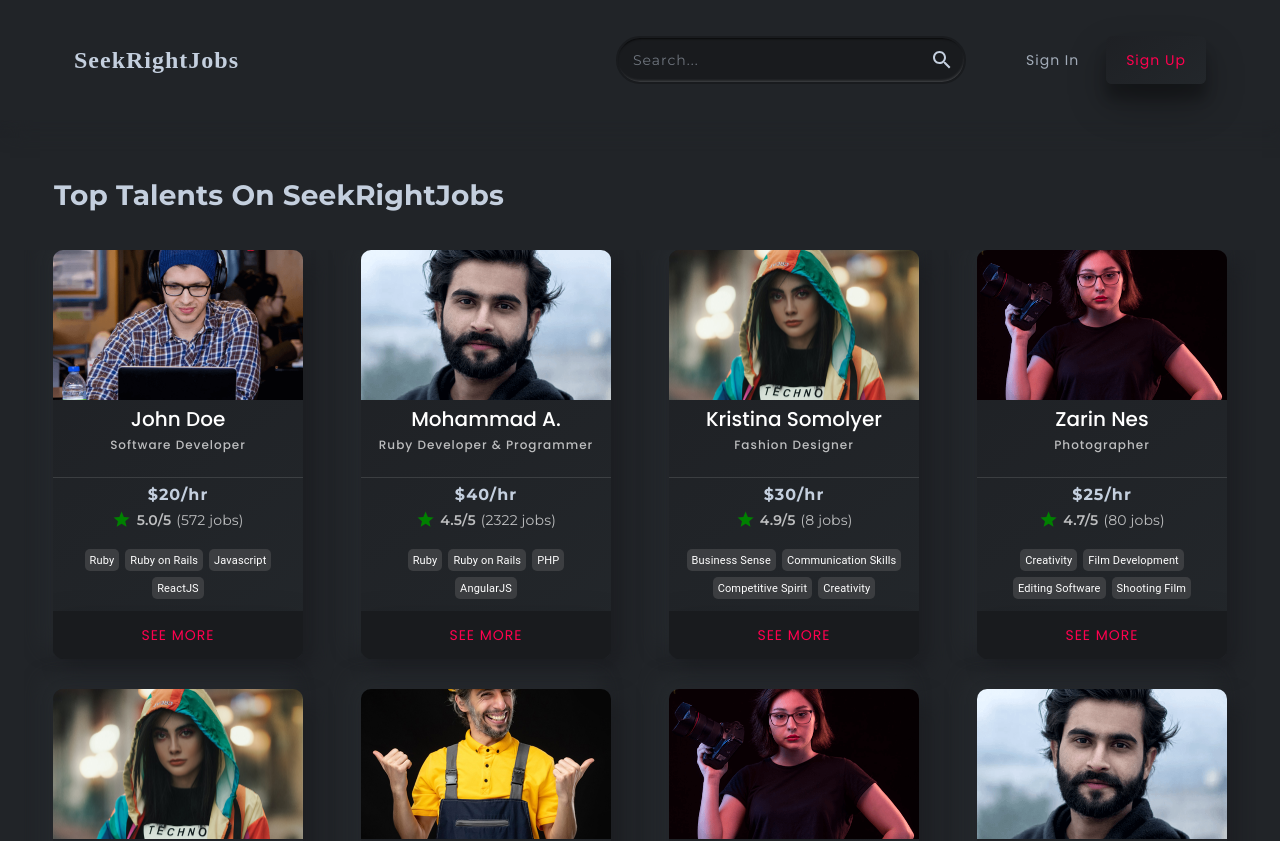
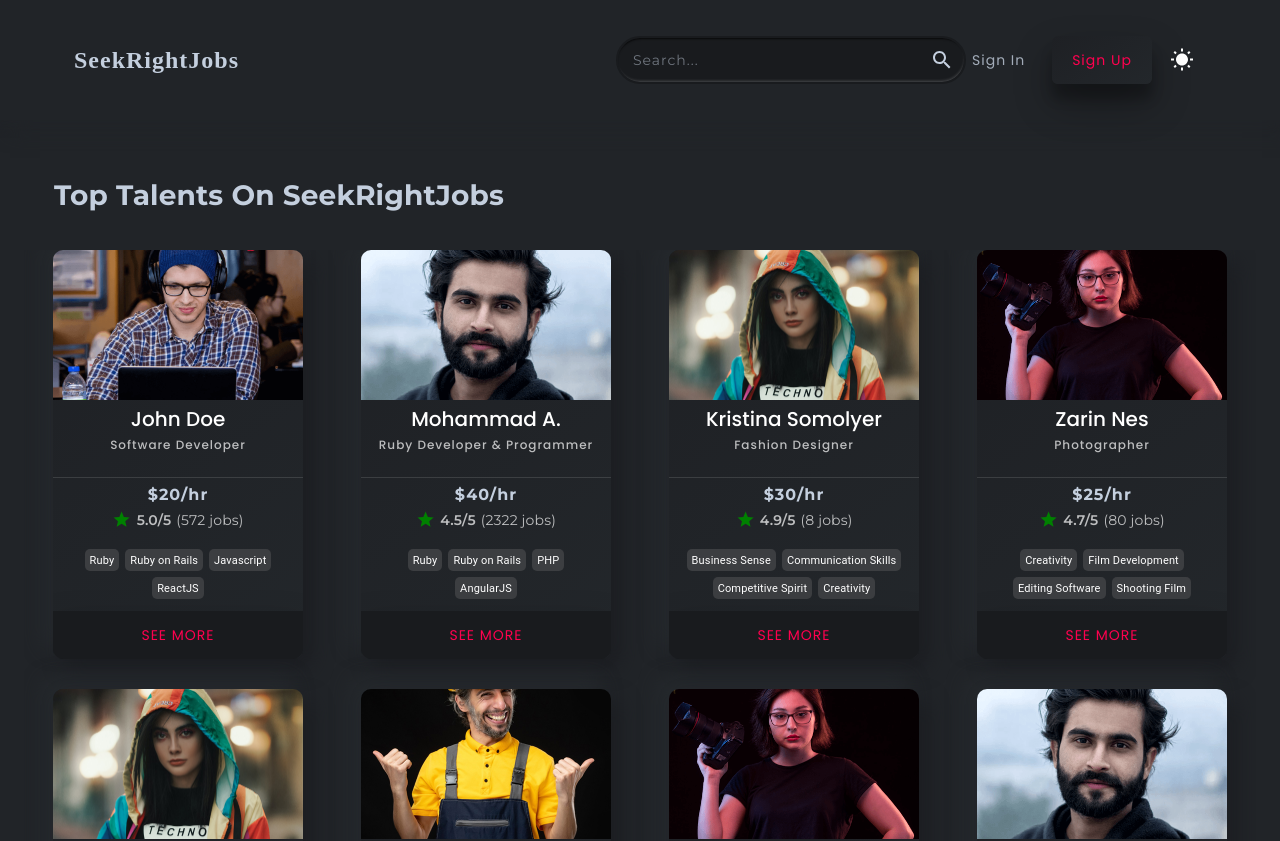
Before and after one commit to imranprof/jobs-frontend, a Next.js app: page /profiles in a window 1280 px wide. Shown: the top 841 px of the page. Built offline with nearby package versions, Linux system fonts and the light colour scheme; no server answers; a web font is replaced by a local one; what next-redux-wrapper would draw is missing.

Commit message:
feat: add theme switch functionality in profiles nav bar

```diff
--- a/src/views/Profiles/Header/index.js
+++ b/src/views/Profiles/Header/index.js
@@ -1,7 +1,9 @@
 import Link from 'next/link';
 import {connect, useDispatch} from "react-redux";
 
-import {AppBar, Hidden, Toolbar} from "@material-ui/core";
+import {AppBar, Hidden, IconButton, Toolbar, Tooltip} from "@material-ui/core";
+import WbSunnyIcon from "@material-ui/icons/WbSunny";
+import FontAwesomeIcons from "../../../../styles/FontAwesomeIcons";
 
 import Logo from "../../../lib/logo";
 import SearchBar from "../../../lib/searchBar";
@@ -10,7 +12,7 @@ import ProfilesSideBar from "./components/profilesSideBar";
 import {modalType} from "../../../store/actions/authAction";
 
 const ProfilesHeader = (props) => {
-  const {classes, headerRef} = props;
+  const {classes, headerRef, themeMode, themeSet} = props;
   const dispatch = useDispatch()
 
   const handleSignInClick = () => {
@@ -23,6 +25,14 @@ const ProfilesHeader = (props) => {
 
   const handleSignOutClick = async () => {
     await dispatch(SignOut())
+  }
+
+  const handleClick = () => {
+    themeSet(!themeMode);
+  }
+  let mode = "Switch to LightMode";
+  if(!themeMode){
+    mode = "Switch to DarkMode"
   }
 
   return (
@@ -58,6 +68,18 @@ const ProfilesHeader = (props) => {
                 </Link>
               </div>
             )}
+            <Tooltip title={mode} placement="bottom">
+              {themeMode ? (
+                  <div className={`${classes.headerWrapper}__profiles__theme-switch`}>
+                    <IconButton onClick={handleClick}> <WbSunnyIcon/> </IconButton>
+                  </div>
+              ) : (
+                  <div className={`${classes.headerWrapper}__profiles__theme-switch`}>
+                    <IconButton onClick={handleClick}><i className={`${FontAwesomeIcons.darkMode}`} /></IconButton>
+                  </div>
+              )
+              }
+            </Tooltip>
           </div>
         </Hidden>
       </Toolbar>
```
